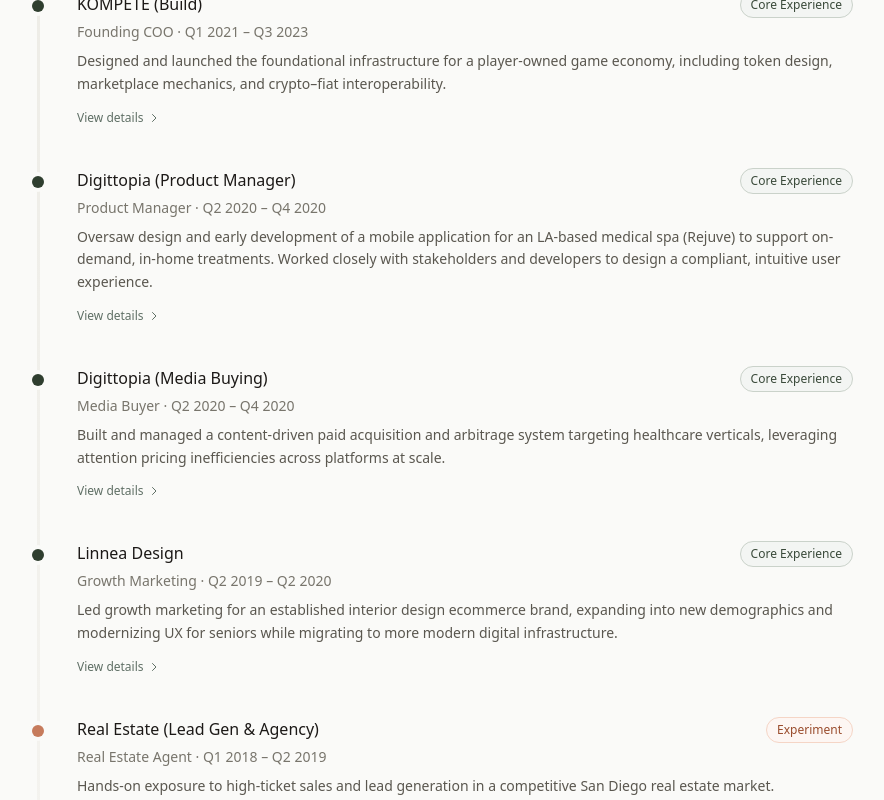
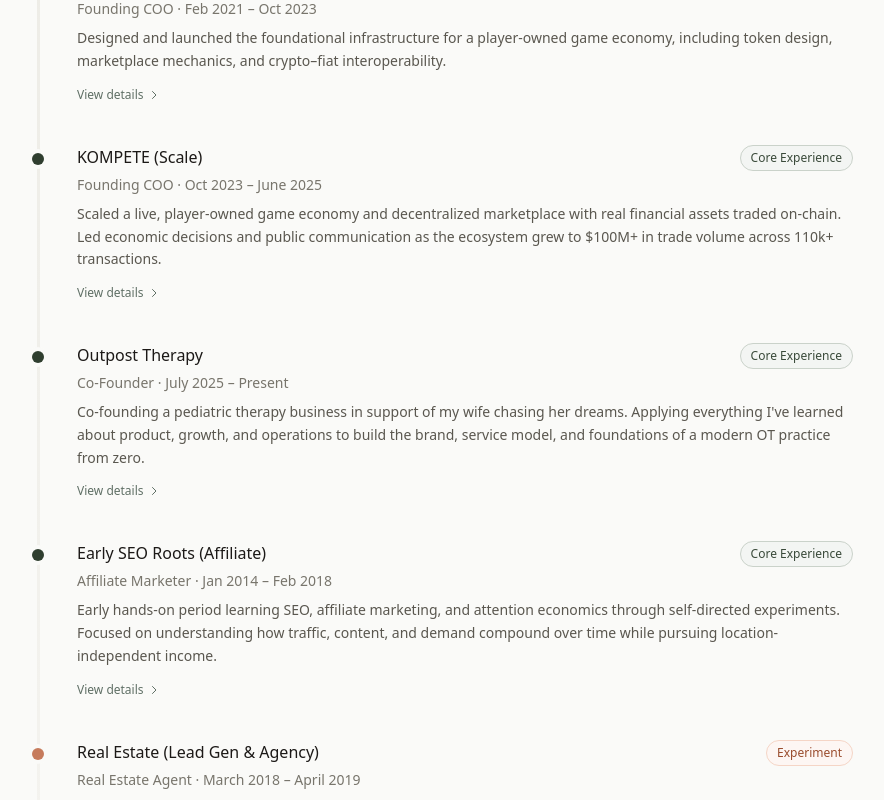
Before and after one commit to EthanJablonowski/career-dashboard, a Next.js app in the folder career-dashboard/: page / in a window 1280 px wide. Shown: the part 1800-2600 px from the top of the page, without its empty margins (179-1063 px from the left). Built offline with nearby package versions, Linux system fonts and the light colour scheme.

Commit message:
Update project dates to specific months
Changed from quarterly format (Q1 2020) to specific months
(April 2020) for more precise timeline display.

Co-Authored-By: Claude Opus 4.5 <noreply@anthropic.com>

```diff
--- a/career-dashboard/data/projects.ts
+++ b/career-dashboard/data/projects.ts
@@ -40,8 +40,8 @@ export const projects: Project[] = [
     title: "Fitness With Ethan",
     org: "Fitness With Ethan",
     role: "Founder",
-    dateStart: "Q2 2017",
-    dateEnd: "Q1 2018",
+    dateStart: "June 2017",
+    dateEnd: "Feb 2018",
     nodeType: "primary",
     snapshot: "Built an independent fitness and coaching business after a personal 100-pound weight loss, focused on sustainable habits and realistic expectations.",
     bullets: [],
@@ -94,8 +94,8 @@ export const projects: Project[] = [
     title: "Linnea Design",
     org: "Linnea Design",
     role: "Growth Marketing",
-    dateStart: "Q2 2019",
-    dateEnd: "Q2 2020",
+    dateStart: "May 2019",
+    dateEnd: "April 2020",
     nodeType: "primary",
     snapshot: "Led growth marketing for an established interior design ecommerce brand, expanding into new demographics and modernizing UX for seniors while migrating to more modern digital infrastructure.",
     bullets: [],
@@ -148,8 +148,8 @@ export const projects: Project[] = [
     title: "Digittopia (Product Manager)",
     org: "Digittopia",
     role: "Product Manager",
-    dateStart: "Q2 2020",
-    dateEnd: "Q4 2020",
+    dateStart: "April 2020",
+    dateEnd: "Dec 2020",
     nodeType: "primary",
     snapshot: "Oversaw design and early development of a mobile application for an LA-based medical spa (Rejuve) to support on-demand, in-home treatments. Worked closely with stakeholders and developers to design a compliant, intuitive user experience.",
     bullets: [],
@@ -190,8 +190,8 @@ export const projects: Project[] = [
     title: "Digittopia (Media Buying)",
     org: "Digittopia",
     role: "Media Buyer",
-    dateStart: "Q2 2020",
-    dateEnd: "Q4 2020",
+    dateStart: "April 2020",
+    dateEnd: "Dec 2020",
     nodeType: "primary",
     snapshot: "Built and managed a content-driven paid acquisition and arbitrage system targeting healthcare verticals, leveraging attention pricing inefficiencies across platforms at scale.",
     bullets: [],
@@ -237,8 +237,8 @@ export const projects: Project[] = [
     title: "KOMPETE (Build)",
     org: "KOMPETE (Modernize Games)",
     role: "Founding COO",
-    dateStart: "Q1 2021",
-    dateEnd: "Q3 2023",
+    dateStart: "Feb 2021",
+    dateEnd: "Oct 2023",
     nodeType: "primary",
     snapshot: "Designed and launched the foundational infrastructure for a player-owned game economy, including token design, marketplace mechanics, and crypto–fiat interoperability.",
     bullets: [],
@@ -303,8 +303,8 @@ export const projects: Project[] = [
     title: "KOMPETE (Scale)",
     org: "KOMPETE (Modernize Games)",
     role: "Founding COO",
-    dateStart: "Q4 2023",
-    dateEnd: "Q2 2025",
+    dateStart: "Oct 2023",
+    dateEnd: "June 2025",
     nodeType: "primary",
     snapshot: "Scaled a live, player-owned game economy and decentralized marketplace with real financial assets traded on-chain. Led economic decisions and public communication as the ecosystem grew to $100M+ in trade volume across 110k+ transactions.",
     bullets: [],
@@ -362,7 +362,7 @@ export const projects: Project[] = [
     title: "Outpost Therapy",
     org: "Outpost Therapy",
     role: "Co-Founder",
-    dateStart: "Q2 2025",
+    dateStart: "July 2025",
     dateEnd: "Present",
     nodeType: "primary",
     snapshot: "Co-founding a pediatric therapy business in support of my wife chasing her dreams. Applying everything I've learned about product, growth, and operations to build the brand, service model, and foundations of a modern OT practice from zero.",
@@ -427,8 +427,8 @@ export const projects: Project[] = [
     title: "Early SEO Roots (Affiliate)",
     org: "Self-Employed",
     role: "Affiliate Marketer",
-    dateStart: "Q1 2014",
-    dateEnd: "Q2 2017",
+    dateStart: "Jan 2014",
+    dateEnd: "Feb 2018",
     nodeType: "primary",
     snapshot: "Early hands-on period learning SEO, affiliate marketing, and attention economics through self-directed experiments. Focused on understanding how traffic, content, and demand compound over time while pursuing location-independent income.",
     bullets: [],
@@ -476,8 +476,8 @@ export const projects: Project[] = [
     title: "Real Estate (Lead Gen & Agency)",
     org: "Keller Williams Realty",
     role: "Real Estate Agent",
-    dateStart: "Q1 2018",
-    dateEnd: "Q2 2019",
+    dateStart: "March 2018",
+    dateEnd: "April 2019",
     nodeType: "experiment",
     snapshot: "Hands-on exposure to high-ticket sales and lead generation in a competitive San Diego real estate market.",
     bullets: [],
@@ -526,8 +526,8 @@ export const projects: Project[] = [
     title: "Scenic City Cleanup",
     org: "Scenic City Cleanup",
     role: "Founder",
-    dateStart: "Q3 2025",
-    dateEnd: "Q1 2026",
+    dateStart: "Sept 2025",
+    dateEnd: "Dec 2025",
     nodeType: "experiment",
     snapshot: "A hands-on local services experiment to test lead generation economics, conversion, and on-the-ground operations in home services.",
     bullets: [],
@@ -576,7 +576,7 @@ export const projects: Project[] = [
     title: "WisconsinHomeServiceGuide.com",
     org: "Self-Employed",
     role: "Founder",
-    dateStart: "Q1 2026",
+    dateStart: "Jan 2026",
     dateEnd: "Present",
     nodeType: "experiment",
     snapshot: "Building a network of localized lead-gen sites for home services, alongside a sales engine to track, route, and sell leads.",
@@ -624,8 +624,8 @@ export const projects: Project[] = [
     title: "Pacific Crest Trail",
     org: "Personal",
     role: "Thru-hike",
-    dateStart: "Q2 2015",
-    dateEnd: "Q4 2015",
+    dateStart: "April 2015",
+    dateEnd: "Oct 2015",
     nodeType: "life",
     snapshot: "Hiked the Pacific Crest Trail from Mexico to Canada, covering 2,650 miles over six months. Stepped away from routine to gain perspective, spend extended time outdoors, and experience the world at a different pace.",
     bullets: [],
```
